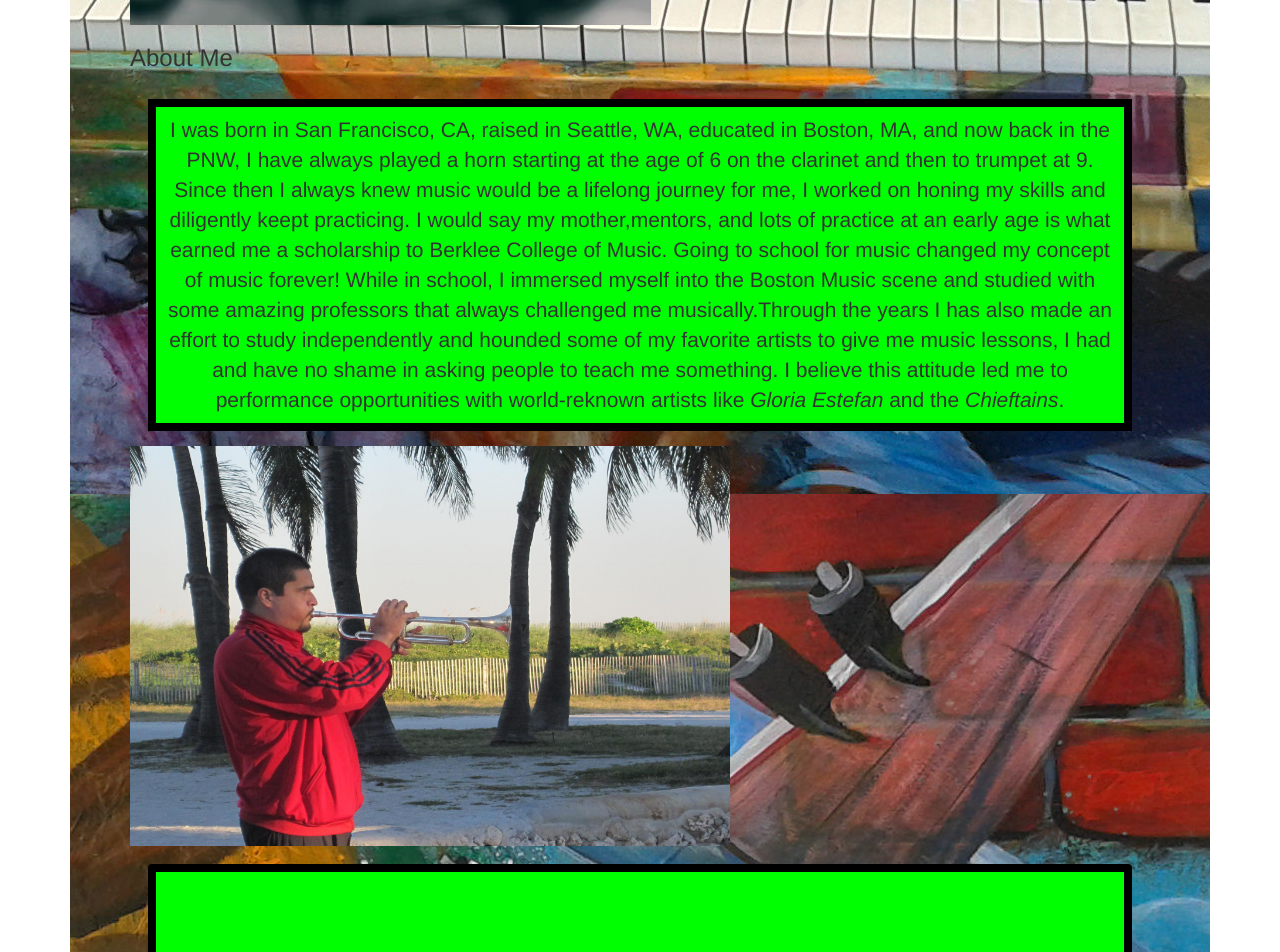
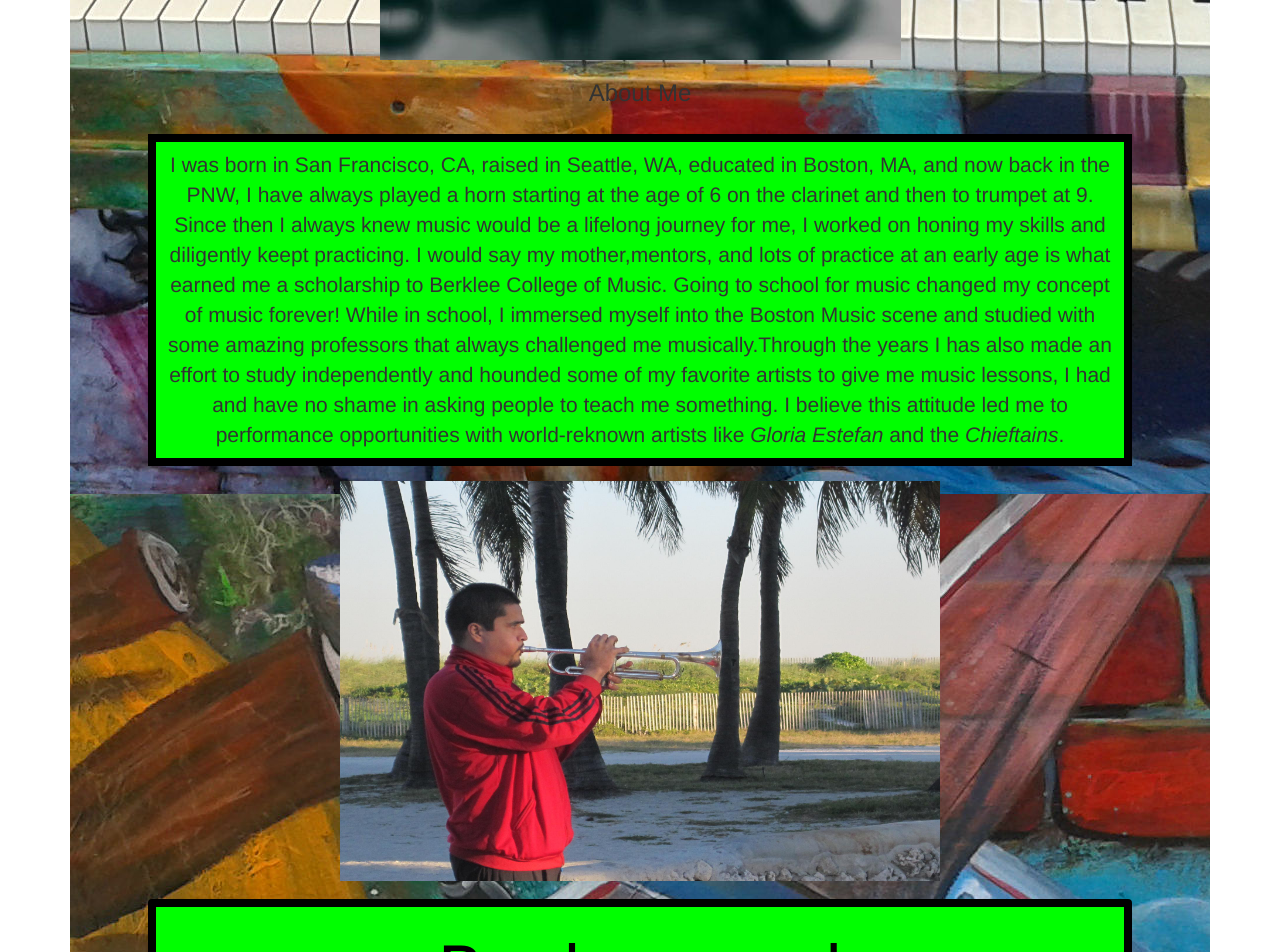
Before and after one commit to vmpuentes/Portfolio-Landing-Page-sept-17, a plain HTML site: page index.html in a window 1280 px wide. Shown: the part 1000-1952 px from the top of the page. Drawn offline with nearby package versions, Linux system fonts and the light colour scheme.

Commit message:
add changes to format the page using custom css styles.

```diff
--- a/css/styles.css
+++ b/css/styles.css
@@ -1,19 +1,25 @@
+img.philly {
+  height: 400px;
+  width: 600px;
+}
+
 .jumbotron {
   background-color: #0000aa;
   background-image: url("../img/piano.jpg");
-}
-h1 {
   text-align: center;
 }
 
-h2 {
-  color: #00ff00;
-  font-size: 36px;
+h1.panel panel-primary {
+  text-align: center;
   font-family: fantasy;
+  font-size: 58px;
 }
 
-.jumbotron {
-  background-color: #aa00aa;
+h2 {
+  text-align: center;
+  color: black;
+  font-size: 68px;
+  font-family: cursive;
 }
 
 .boxmodel {
@@ -25,8 +31,9 @@ h2 {
   background-color: #00ff00;
 }
 
-.boxmodel {
-  float: left;
+img.philly {
+  height: 400px;
+  width: 600px;
 }
 
 img.florida {
--- a/index.html
+++ b/index.html
@@ -21,7 +21,7 @@
         </div>
        <div class="well">
          <h2>Why Epicodus</h2>
-         <p>Now, I'm on a new Journey at Epicodus and am thrilled to be imersed in a new world of knowledge and information.My hopes are to continue on this new path of coding that I've embarked on, utilizing my newfound knowledge to impact and influence positive social change in my community, through technology and music.</p>
+         <p>Now, I'm on a new Journey at Epicodus and am thrilled to be imersed in a new world of knowledge and information. Projects that I'm interested in include a software that makes it easier to copywrite music, audio applications for musicians, and apps that could help the homeless crisis in Seattle, WA. My hopes are to continue on this new path of coding that I've embarked on, utilizing my newfound knowledge to impact and influence positive social change in my community, through technology and music.</p>
        </div>
        <div class="panel">
          <h2>Projects at epicodus</h2>
@@ -29,7 +29,8 @@
             <li><a href="https://vmpuentes.github.io/pig-latin-translator/">Pig Latin Translator</a></li>
             <li><a href=" https://vmpuentes.github.io/Tic-Tac-Toe/">Tic-Tac-Toe</a></li>
             <li><a href="https://vmpuentes.github.io/DolphinDice/">Dolphin Dice</a></li>
-            <li><a href="https://vmpuentes.github.io/base-converter/">Base Converter</a></li>
+            <li><a href="https://vmpuentes.github.io/base-converter/">Base Converter</a
+              ></li>
          </ol>
        </div>
      </div>
```
